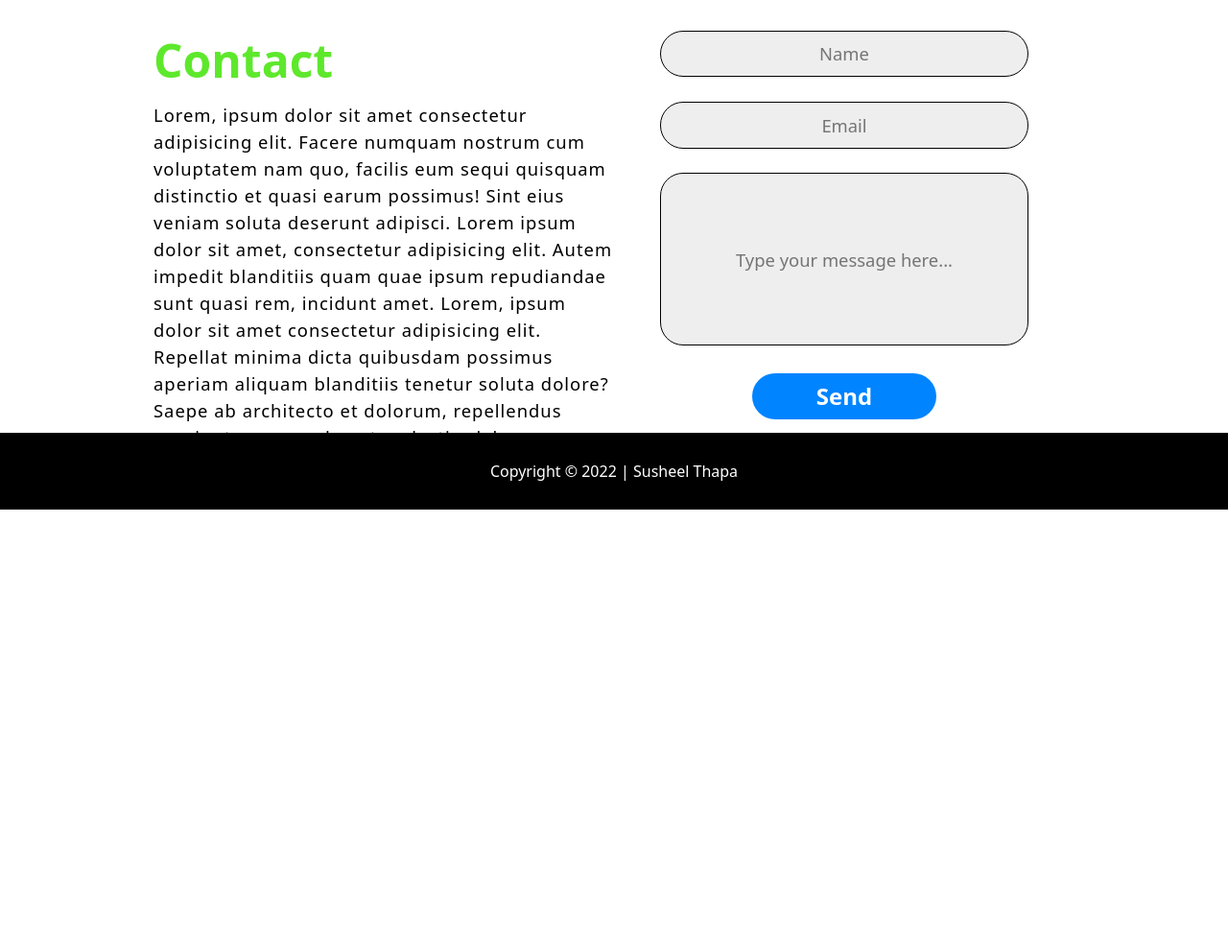
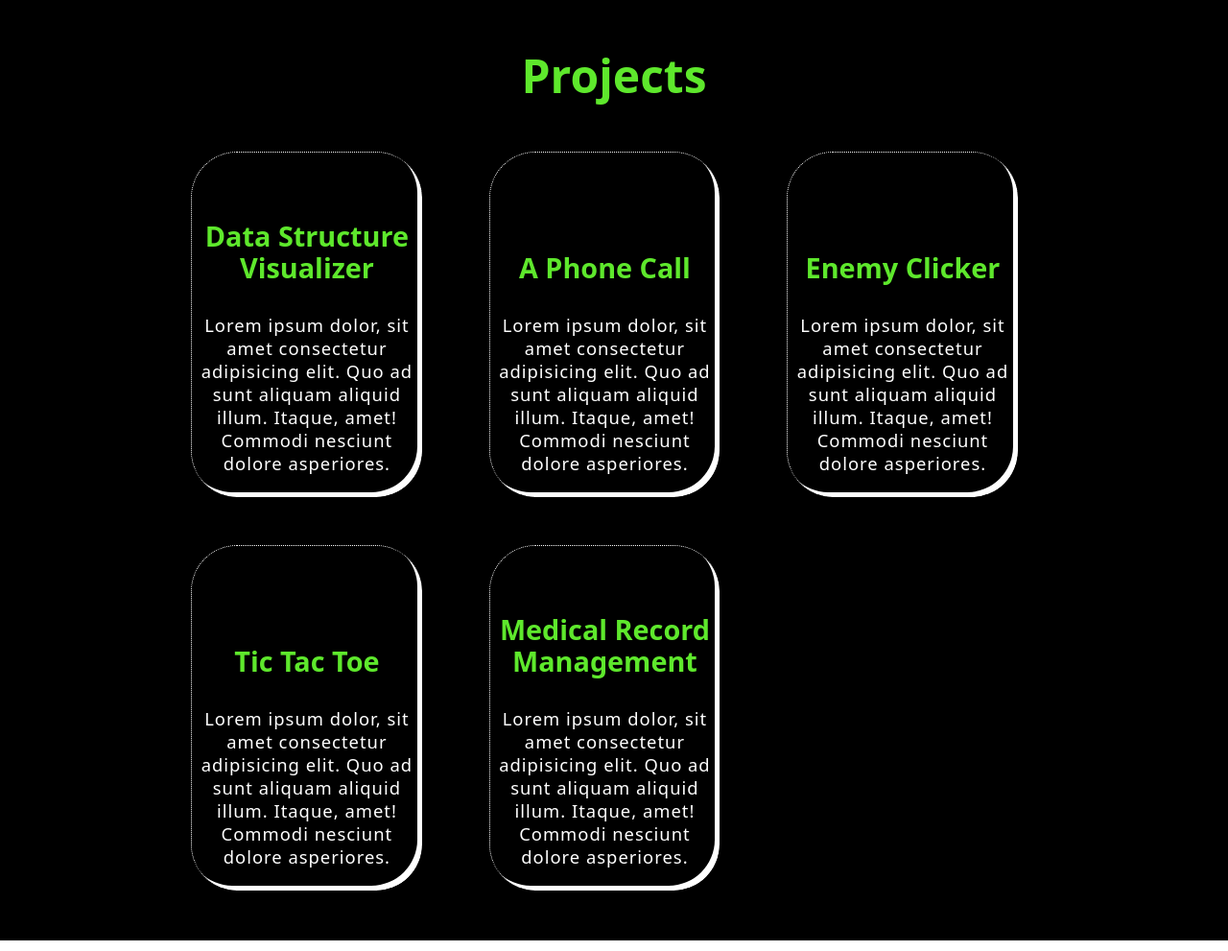
Before and after one commit to SusheelThapa/Portfolio, a plain HTML site: page index.html in a window 1280 px wide. Shown: the part 3589-4580 px from the top of the page at 96% size. Before the commit the page ends 4120 px from the top, so only its background shows below. Drawn offline with nearby package versions, Linux system fonts and the light colour scheme.

Commit message:
Added Project Section

```diff
--- a/assets/css/style.css
+++ b/assets/css/style.css
@@ -340,8 +340,6 @@ headera:visited {
 
 #experience {
     margin: 0 10%;
-    /* border: solid red 5px; */
-
 }
 
 #experience>h1 {
@@ -364,6 +362,8 @@ headera:visited {
 #experience-education {
     margin-left: 10%;
     text-align: left;
+
+    border-right: solid black 2px;
 }
 
 #experience-education p {
@@ -375,6 +375,8 @@ headera:visited {
     margin-right: 10%;
 
     text-align: right;
+    border-left: solid black 2px;
+
 }
 
 #experience h2 {
@@ -389,6 +391,71 @@ headera:visited {
 #experience-education span {
     margin: 5px;
     display: block;
+}
+
+/* Project Section */
+#projects {
+    margin-top: 2rem;
+    padding: 2rem 5%;
+    text-align: center;
+    background-color: black;
+    color: white;
+}
+
+#projects>h1 {
+    font-size: 3rem;
+    color: #5ee82c;
+}
+
+#projects>div {
+    padding: 0 10%;
+    display: grid;
+    grid-template-columns: 1fr 1fr 1fr;
+    grid-auto-rows: 400px;
+    grid-gap: 10px 10px;
+}
+
+
+.project {
+    margin: 20px;
+
+    width: 80%;
+
+    background-color: black;
+    color: white;
+
+    display: flex;
+    flex-direction: column;
+
+    border-radius: 3rem;
+
+    box-shadow: inset -5px -5px white;
+    cursor: pointer;
+
+    border-left:dotted white .01px;
+    border-top: dotted white .01px;
+
+}
+
+.project h2 {
+    padding: .5rem;
+
+    color: #5ee82c;
+    height: 40%;
+    display: flex;
+    justify-content: center;
+    align-items: flex-end;
+
+    font-size: 1.8rem;
+}
+
+.project p {
+    margin-top: 1rem;
+    padding: .5rem;
+
+    font-size: 1.15rem;
+    letter-spacing: 1px;
+    line-height: 1.5rem;
 }
 
 /* Contact Section */
@@ -449,7 +516,7 @@ headera:visited {
 }
 
 #contact-form>form input:focus {
-    outline: solid blue 4px;
+    outline: solid rgb(0, 132, 255) 4px;
     border: solid transparent 1px;
 }
 
--- a/index.html
+++ b/index.html
@@ -190,6 +190,51 @@
       </div>
     </section>
 
+    <section id="projects">
+      <h1>Projects</h1>
+      <div>
+        <div class="project" id="data-structure-visualizer">
+          <h2>Data Structure Visualizer</h2>
+          <p>
+            Lorem ipsum dolor, sit amet consectetur adipisicing elit. Quo ad
+            sunt aliquam aliquid illum. Itaque, amet! Commodi nesciunt dolore
+            asperiores.
+          </p>
+        </div>
+        <div class="project" id="a-phone-call">
+          <h2>A Phone Call</h2>
+          <p>
+            Lorem ipsum dolor, sit amet consectetur adipisicing elit. Quo ad
+            sunt aliquam aliquid illum. Itaque, amet! Commodi nesciunt dolore
+            asperiores.
+          </p>
+        </div>
+        <div class="project" id="enemy-clicker">
+          <h2>Enemy Clicker</h2>
+          <p>
+            Lorem ipsum dolor, sit amet consectetur adipisicing elit. Quo ad
+            sunt aliquam aliquid illum. Itaque, amet! Commodi nesciunt dolore
+            asperiores.
+          </p>
+        </div>
+        <div class="project" id="tic-tak-toe">
+          <h2>Tic Tac Toe</h2>
+          <p>
+            Lorem ipsum dolor, sit amet consectetur adipisicing elit. Quo ad
+            sunt aliquam aliquid illum. Itaque, amet! Commodi nesciunt dolore
+            asperiores.
+          </p>
+        </div>
+        <div class="project" id="medical-record-management">
+          <h2>Medical Record Management</h2>
+          <p>
+            Lorem ipsum dolor, sit amet consectetur adipisicing elit. Quo ad
+            sunt aliquam aliquid illum. Itaque, amet! Commodi nesciunt dolore
+            asperiores.
+          </p>
+        </div>
+      </div>
+    </section>
     <section id="contact">
       <div>
         <h1>Contact</h1>
```
